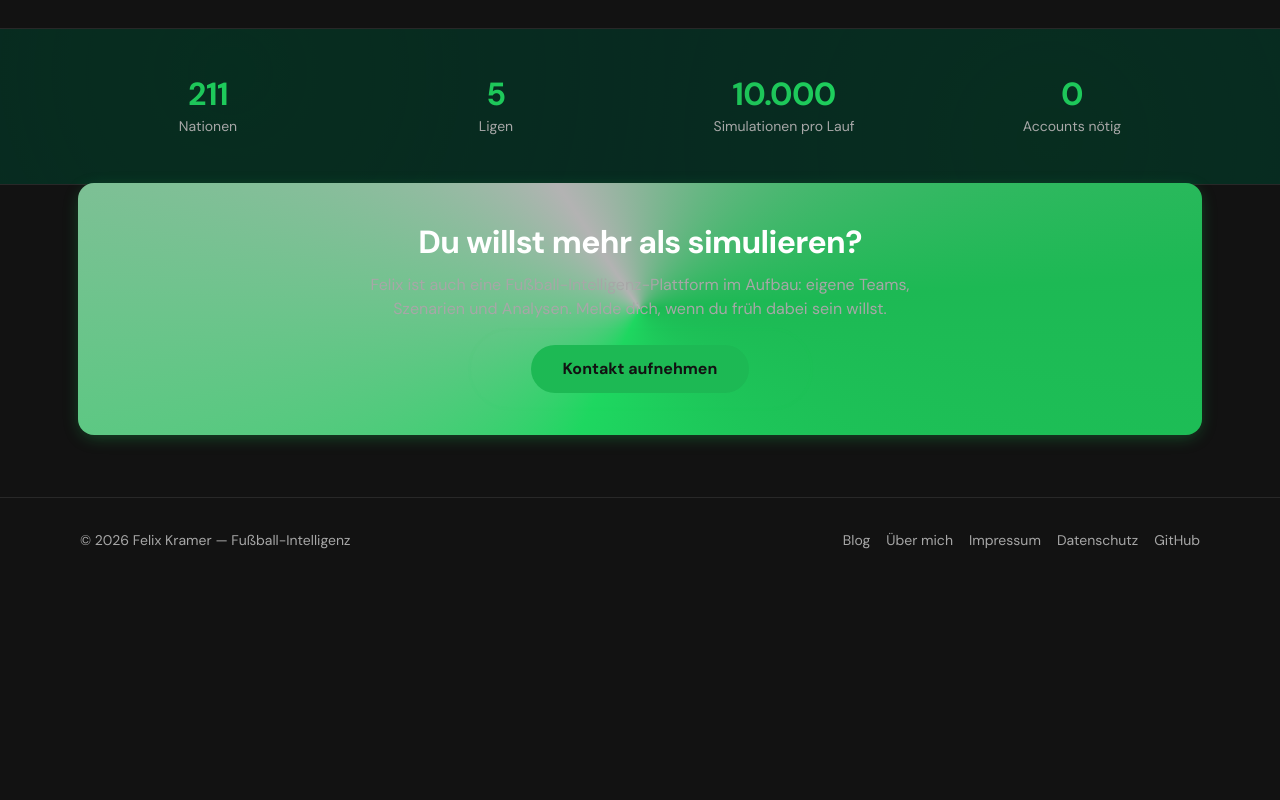
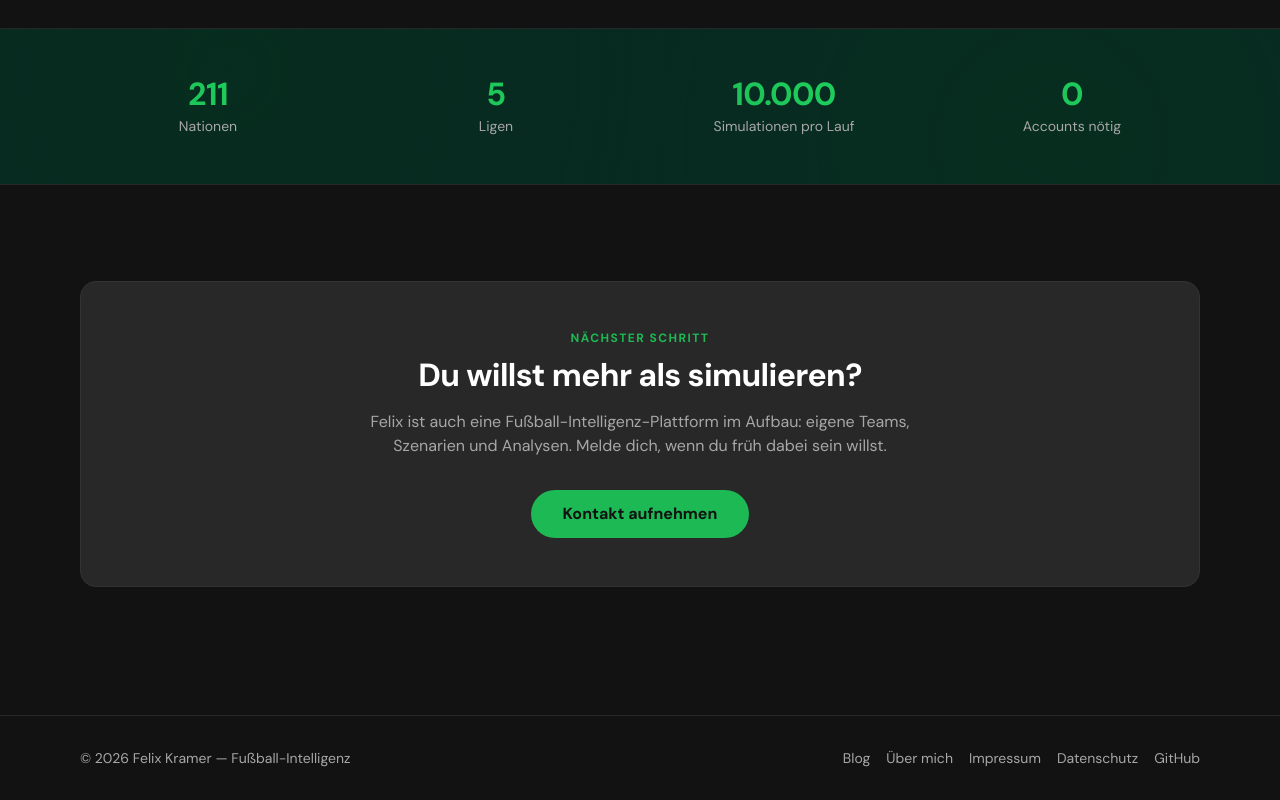
Before and after one commit to Team-Kramer/felix-kramer-com, a SvelteKit app: page / in a window 1280 px wide. Shown: the part 2937-3737 px from the top of the page. Before the commit the page ends 3519 px from the top, so only its background shows below. Built offline with nearby package versions, Linux system fonts and the light colour scheme.

Commit message:
fix(ui): improve footer CTA readability

```diff
--- a/src/routes/+layout.svelte
+++ b/src/routes/+layout.svelte
@@ -188,16 +188,17 @@
 	</main>
 
 	<!-- Honeypot strip: consistent SaaS CTA on every page -->
-	<section aria-label="Felix SaaS" class="mx-auto max-w-6xl px-4 pb-16">
-		<div class="glow-border rounded-2xl bg-surface p-8 text-center md:p-10">
-			<h2 class="text-headline-lg">Du willst mehr als simulieren?</h2>
-			<p class="mx-auto mt-3 max-w-xl text-ink-secondary">
+	<section aria-label="Felix SaaS" class="mx-auto max-w-6xl px-4 pb-24 pt-16 md:pb-32 md:pt-24">
+		<div class="rounded-2xl border border-line-strong bg-surface-elevated p-8 text-center md:p-12">
+			<p class="text-xs font-bold uppercase tracking-[0.12em] text-accent">Nächster Schritt</p>
+			<h2 class="mt-3 text-headline-lg text-ink">Du willst mehr als simulieren?</h2>
+			<p class="mx-auto mt-4 max-w-xl text-ink-secondary">
 				Felix ist auch eine Fußball-Intelligenz-Plattform im Aufbau: eigene Teams,
 				Szenarien und Analysen. Melde dich, wenn du früh dabei sein willst.
 			</p>
 			<a
 				href="mailto:hello@felix-kramer.com"
-				class="pulse-cta mt-6 inline-block rounded-full bg-accent px-8 py-3 font-bold text-on-green transition-colors duration-150 hover:bg-accent-hover"
+				class="mt-8 inline-block rounded-full bg-accent px-8 py-3 font-bold text-on-green transition-colors duration-150 hover:bg-accent-hover"
 			>
 				Kontakt aufnehmen
 			</a>
```
